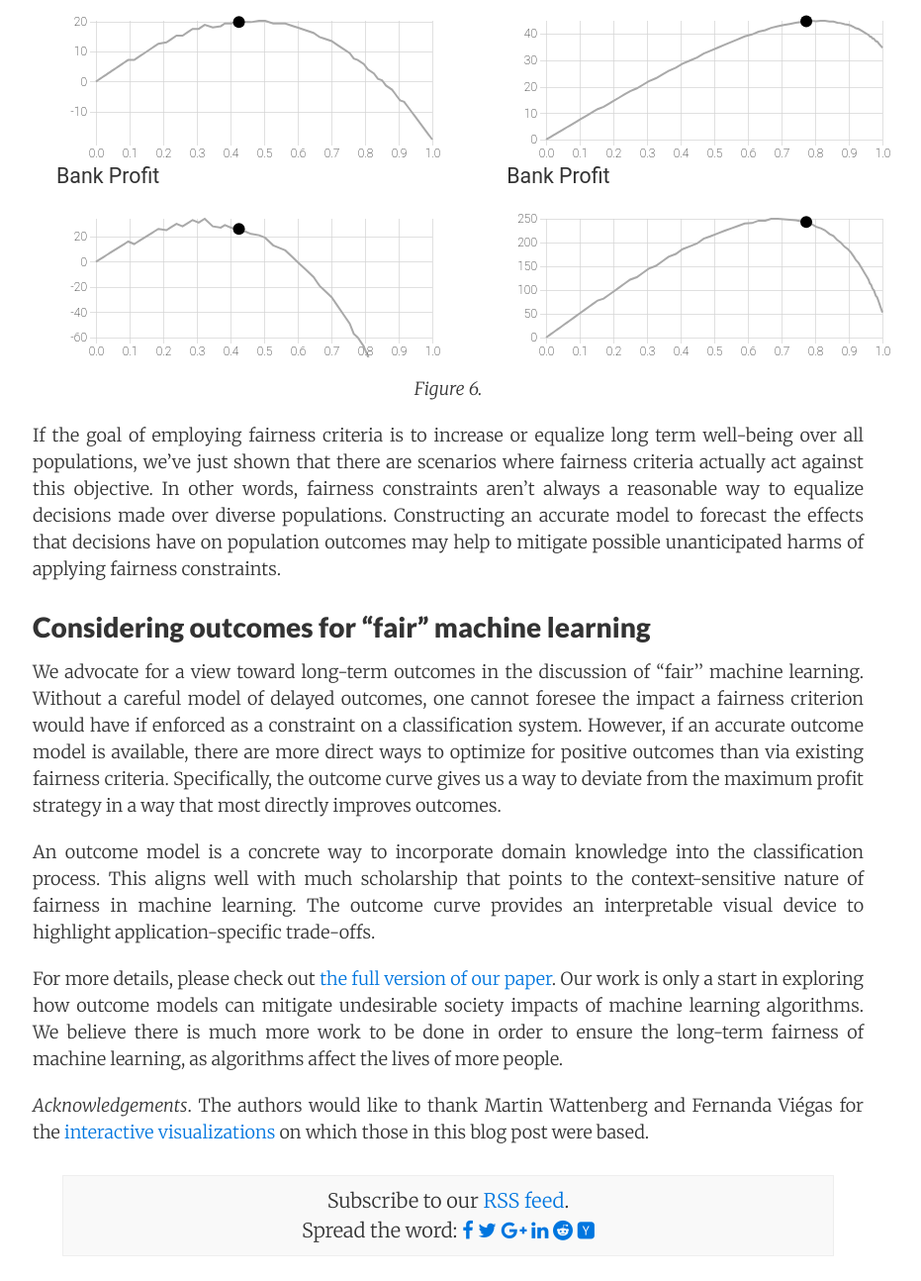
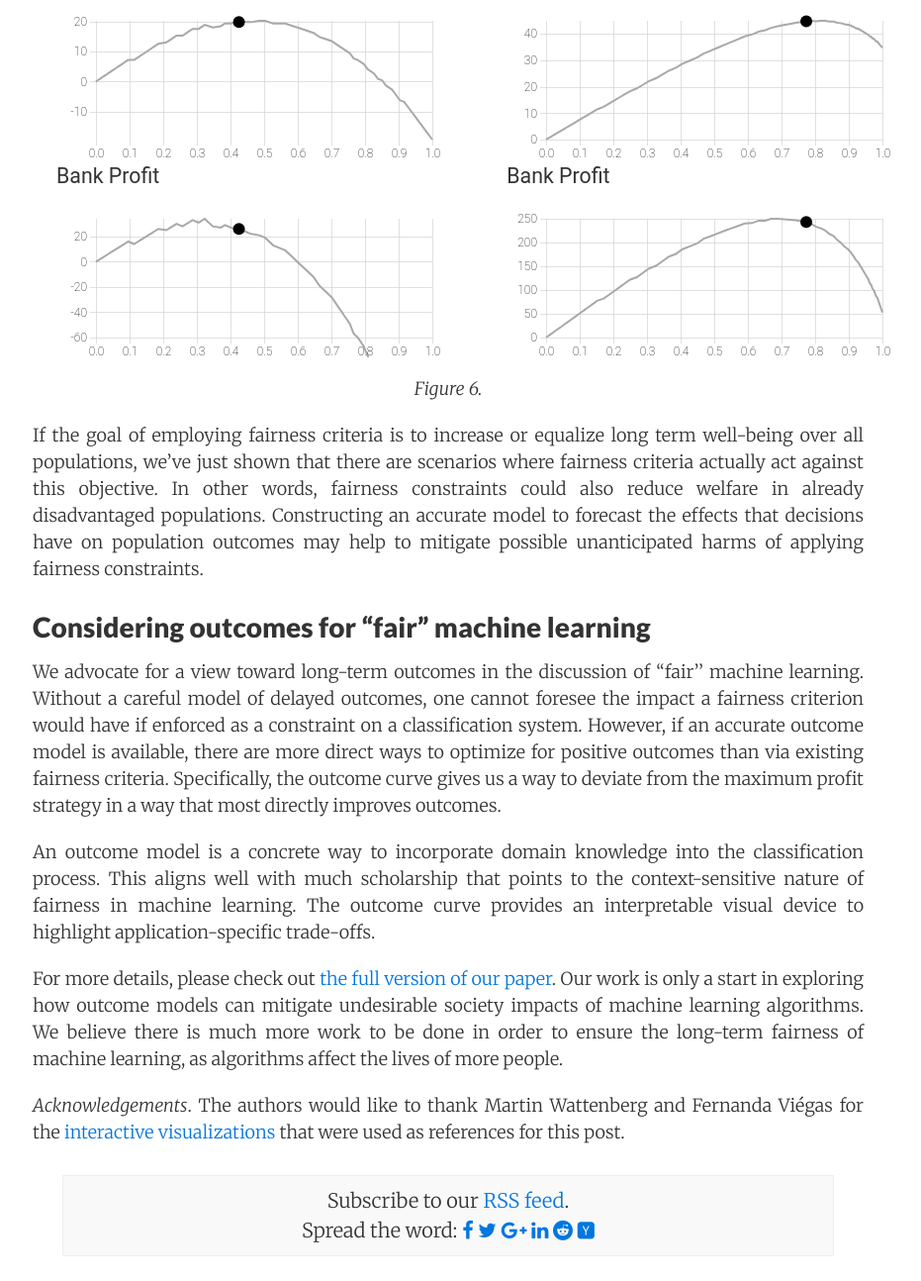
Before and after one commit to bairblog/bairblog.github.io, a Jekyll site: the page built from _posts/2018-05-17-delayed-impact.md, in a window 1280 px wide and 1400 px high, scrolled down 7010 px. Shown: the top 1294 px of the window at 99% size, without its empty margins (187-1118 px from the left). Built offline with Jekyll 4.4.1, drawn with Linux system fonts in a browser that asks for light colours; nearby versions of some CDN libraries; some of the changed text lies outside the part shown.

Commit message:
Update 2018-05-17-delayed-impact.md

```diff
--- a/_posts/2018-05-17-delayed-impact.md
+++ b/_posts/2018-05-17-delayed-impact.md
@@ -203,7 +203,7 @@ In this post, we talk about our recent work on aligning decisions made by
 machine learning with long term social welfare goals. Commonly, machine learning
 models produce a **score** that summarizes information about an individual in
 order to make decisions about them. For example, a *credit score* summarizes an
-individual’s credit history and financial activities in way that informs the
+individual’s credit history and financial activities in a way that informs the
 bank about their creditworthiness. Let us continue to use the lending setting as
 a running example.
 
@@ -371,8 +371,8 @@ point of causing relative harm in the blue population.
 If the goal of employing fairness criteria is to increase or equalize long term
 well-being over all populations, we’ve just shown that there are scenarios where
 fairness criteria actually act against this objective. In other words, fairness
-constraints aren’t always a reasonable way to equalize decisions made over
-diverse populations. Constructing an accurate model to forecast the effects that
+constraints could also reduce welfare in already disadvantaged populations.
+Constructing an accurate model to forecast the effects that
 decisions have on population outcomes may help to mitigate possible
 unanticipated harms of applying fairness constraints.
 
@@ -400,8 +400,8 @@ algorithms affect the lives of more people.
 
 
 *Acknowledgements*. The authors would like to thank Martin Wattenberg and
-Fernanda Viégas for the [interactive visualizations][2] on which those in this
-blog post were based.
+Fernanda Viégas for the [interactive visualizations][2] that were used as references
+for this post.
 
 
 [1]:https://arxiv.org/abs/1803.04383
```
